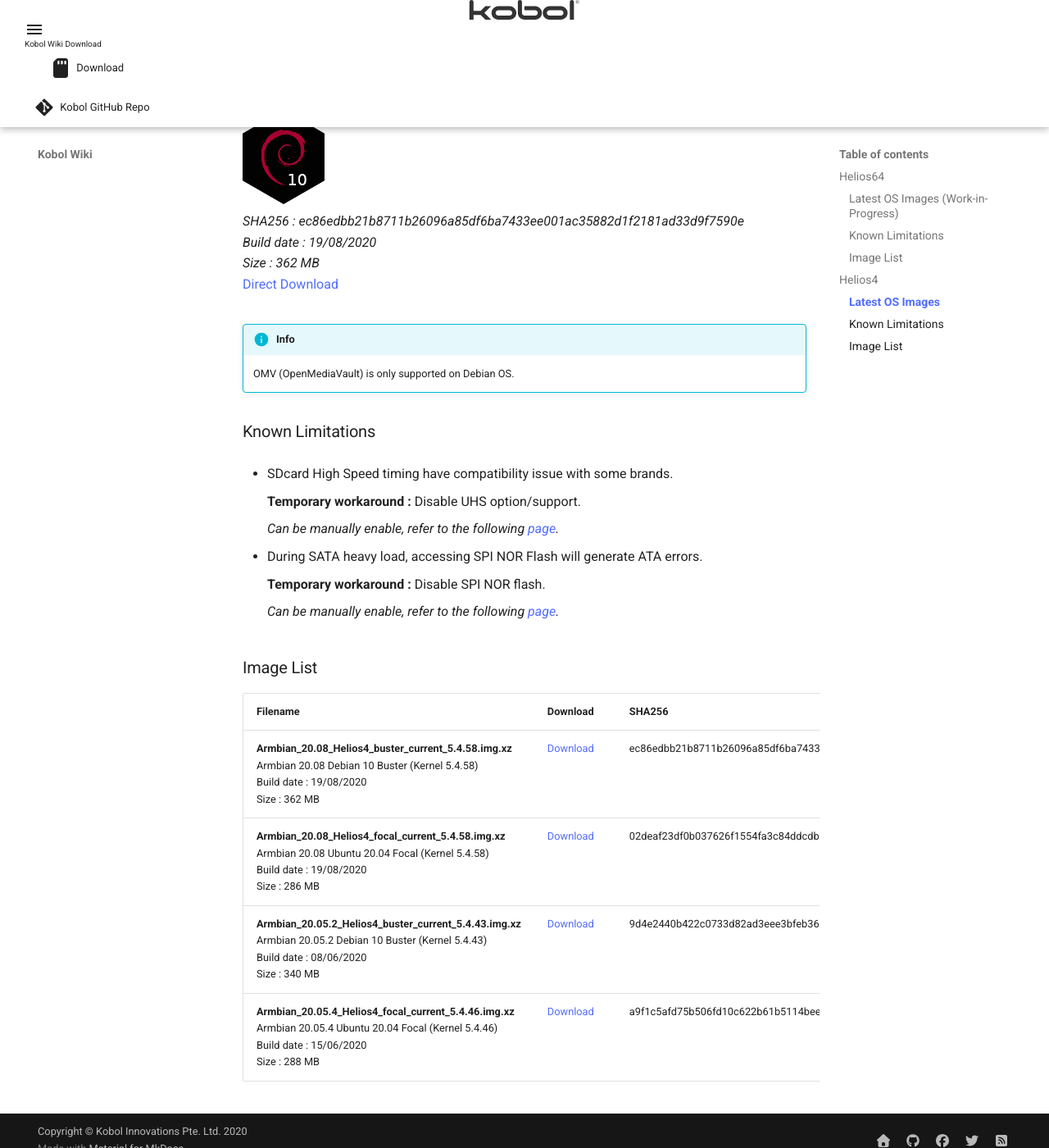
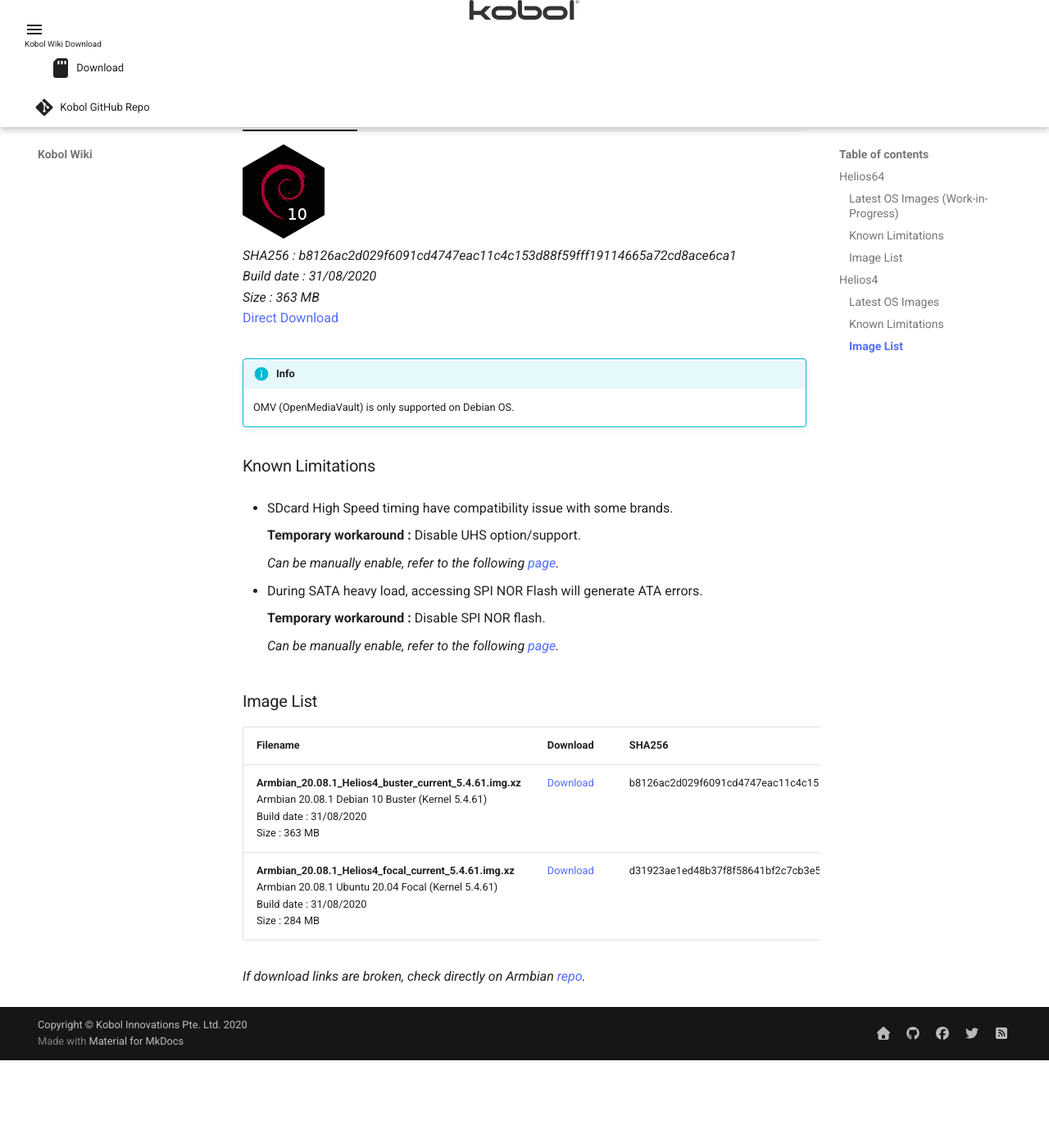
Before and after one commit to kobol-io/wiki, an MkDocs documentation site: the page built from docs/download.md, in a window 1280 px wide and 1400 px high, scrolled down 1890 px. Shown: the whole window at 82% size. Built offline with MkDocs 1.6.1 and Material for MkDocs 9.7.7, drawn with Linux system fonts in a browser that asks for light colours; after the commit the page ends 3183 px from its top, so only the background shows below that; some of the changed text lies outside the part shown.

Commit message:
Update H4 Armbian image link

```diff
--- a/docs/download.md
+++ b/docs/download.md
@@ -49,6 +49,7 @@ Filename | Download | SHA256
 **Armbian_20.08.3_Helios64_buster_current_5.8.6.img.xz**<br>Armbian 20.08 Debian 10 Buster (Kernel 5.8.7)<br>Build date : 07/09/2020<br>Size : 457 MB|[Download](https://dl.armbian.com/helios64/archive/Armbian_20.08.3_Helios64_buster_current_5.8.7.img.xz)|313037a5697d23bc28c1b13b8695f96c5194cc120bcbaf04514a997086ab88c0
 **Armbian_20.08.3_Helios64_focal_current_5.8.6.img.xz**<br>Armbian 20.08 Ubuntu 20.04 Focal (Kernel 5.8.7)<br>Build date : 07/09/2020<br>Size : 350 MB|[Download](https://dl.armbian.com/helios64/archive/Armbian_20.08.3_Helios64_focal_current_5.8.7.img.xz)|10081cc5bd3c82a2cddac97b2109df43405628579cf9f8892a30324935bbd78f
 
+_If download links are broken, check directly on Armbian [repo](https://dl.armbian.com/helios64/archive/)._
 
 ## Helios4
 
@@ -56,19 +57,19 @@ Filename | Download | SHA256
 
 === "Debian 10 (Buster)"
 
-    [![Debian Stretch](/img/download/debian10.png)](https://dl.armbian.com/helios4/archive/Armbian_20.08_Helios4_buster_current_5.4.58.img.xz)<br>
-    *SHA256 : ec86edbb21b8711b26096a85df6ba7433ee001ac35882d1f2181ad33d9f7590e<br>
-    Build date : 19/08/2020<br>
-    Size : 362 MB<br>*
-    [Direct Download](https://dl.armbian.com/helios4/archive/Armbian_20.08_Helios4_buster_current_5.4.58.img.xz)
+    [![Debian Stretch](/img/download/debian10.png)](https://dl.armbian.com/helios4/archive/Armbian_20.08.1_Helios4_buster_current_5.4.61.img.xz)<br>
+    *SHA256 : b8126ac2d029f6091cd4747eac11c4c153d88f59fff19114665a72cd8ace6ca1<br>
+    Build date : 31/08/2020<br>
+    Size : 363 MB<br>*
+    [Direct Download](https://dl.armbian.com/helios4/archive/Armbian_20.08.1_Helios4_buster_current_5.4.61.img.xz)
 
 === "Ubuntu 20.04 (Focal)"
 
-    [![Ubuntu Focal](/img/download/ubuntu.png)](https://dl.armbian.com/helios4/archive/Armbian_20.08_Helios4_focal_current_5.4.58.img.xz)<br>
-    *SHA256 :02deaf23df0b037626f1554fa3c84ddcdb0a2826b54d6f32b0fe1a2ead2f7a60<br>
-    Build date : 19/08/2020<br>
-    Size : 286 MB<br>*
-    [Direct Download](https://dl.armbian.com/helios4/archive/Armbian_20.08_Helios4_focal_current_5.4.58.img.xz)
+    [![Ubuntu Focal](/img/download/ubuntu.png)](https://dl.armbian.com/helios4/archive/Armbian_20.08.1_Helios4_focal_current_5.4.61.img.xz)<br>
+    *SHA256 :d31923ae1ed48b37f8f58641bf2c7cb3e580c3f397f5dd5eddea7d2319b3a61f<br>
+    Build date : 31/08/2020<br>
+    Size : 284 MB<br>*
+    [Direct Download](https://dl.armbian.com/helios4/archive/Armbian_20.08.1_Helios4_focal_current_5.4.61.img.xz)
 
 !!! info
     OMV (OpenMediaVault) is only supported on Debian OS.
@@ -92,7 +93,7 @@ Filename | Download | SHA256
 
 Filename | Download | SHA256
 ---------|----------|----
-**Armbian_20.08_Helios4_buster_current_5.4.58.img.xz**<br>Armbian 20.08 Debian 10 Buster (Kernel 5.4.58)<br>Build date : 19/08/2020<br>Size : 362 MB|[Download](https://dl.armbian.com/helios4/archive/Armbian_20.08_Helios4_buster_current_5.4.58.img.xz)|ec86edbb21b8711b26096a85df6ba7433ee001ac35882d1f2181ad33d9f7590e
-**Armbian_20.08_Helios4_focal_current_5.4.58.img.xz**<br>Armbian 20.08 Ubuntu 20.04 Focal (Kernel 5.4.58)<br>Build date : 19/08/2020<br>Size : 286 MB|[Download](https://dl.armbian.com/helios4/archive/Armbian_20.08_Helios4_focal_current_5.4.58.img.xz)|02deaf23df0b037626f1554fa3c84ddcdb0a2826b54d6f32b0fe1a2ead2f7a60
-**Armbian_20.05.2_Helios4_buster_current_5.4.43.img.xz**<br>Armbian 20.05.2 Debian 10 Buster (Kernel 5.4.43)<br>Build date : 08/06/2020<br>Size : 340 MB|[Download](https://dl.armbian.com/helios4/archive/Armbian_20.05.2_Helios4_buster_current_5.4.43.img.xz)|9d4e2440b422c0733d82ad3eee3bfeb36aa34622a935b2892e2481c0f2b96e42
-**Armbian_20.05.4_Helios4_focal_current_5.4.46.img.xz**<br>Armbian 20.05.4 Ubuntu 20.04 Focal (Kernel 5.4.46)<br>Build date : 15/06/2020<br>Size : 288 MB|[Download](https://dl.armbian.com/helios4/archive/Armbian_20.05.4_Helios4_focal_current_5.4.46.img.xz)|a9f1c5afd75b506fd10c622b61b5114bee1ceb3384a26170e3599cb42a0bbbab
+**Armbian_20.08.1_Helios4_buster_current_5.4.61.img.xz**<br>Armbian 20.08.1 Debian 10 Buster (Kernel 5.4.61)<br>Build date : 31/08/2020<br>Size : 363 MB|[Download](https://dl.armbian.com/helios4/archive/Armbian_20.08.1_Helios4_buster_current_5.4.61.img.xz)|b8126ac2d029f6091cd4747eac11c4c153d88f59fff19114665a72cd8ace6ca1
+**Armbian_20.08.1_Helios4_focal_current_5.4.61.img.xz**<br>Armbian 20.08.1 Ubuntu 20.04 Focal (Kernel 5.4.61)<br>Build date : 31/08/2020<br>Size : 284 MB|[Download](https://dl.armbian.com/helios4/archive/Armbian_20.08.1_Helios4_focal_current_5.4.61.img.xz)|d31923ae1ed48b37f8f58641bf2c7cb3e580c3f397f5dd5eddea7d2319b3a61f
+
+_If download links are broken, check directly on Armbian [repo](https://dl.armbian.com/helios4/archive/)._
```
